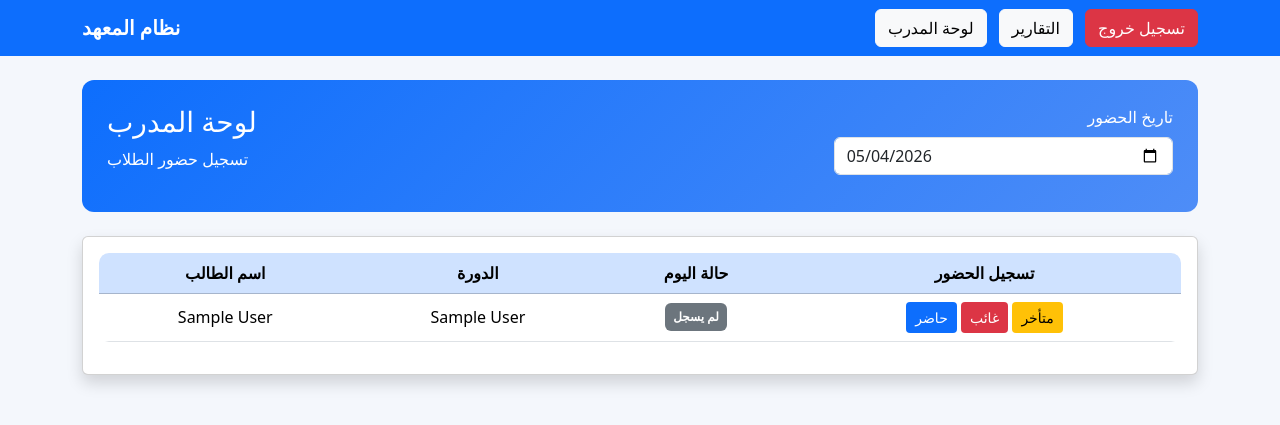
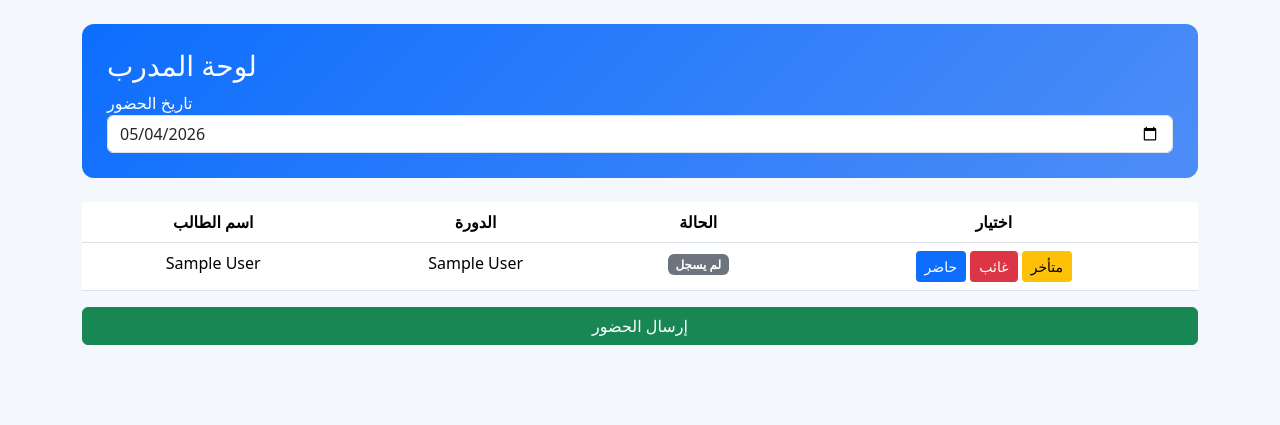
Before and after one commit to eissa0001/institute-system, a Django app: page /trainer/ in a window 1280 px wide. Shown: the top 425 px of the page. Run offline with Django 5.2, Linux system fonts and the light colour scheme; a user stored in the database is signed in; tables that the repository leaves empty hold one stand-in row (values such as "Sample post"); parts of the project's set-up code (start-up, migrations or seed data) failed here and were passed over.

Commit message:
fix attendance clean

```diff
--- a/students/templates/trainer_dashboard.html
+++ b/students/templates/trainer_dashboard.html
@@ -11,13 +11,7 @@
 
 <style>
 
-body{
-background:#f4f7fc;
-}
-
-.navbar-brand{
-font-weight:bold;
-}
+body{ background:#f4f7fc; }
 
 .header-box{
 background:linear-gradient(135deg,#0d6efd,#4e8df7);
@@ -26,29 +20,12 @@ padding:25px;
 border-radius:12px;
 }
 
-.card-stat{
-border:none;
-border-radius:12px;
-}
+.btn-present{ background:#0d6efd; color:white; }
+.btn-absent{ background:#dc3545; color:white; }
+.btn-late{ background:#ffc107; color:black; }
 
-.table{
-border-radius:10px;
-overflow:hidden;
-}
-
-.btn-present{
-background:#0d6efd;
-color:white;
-}
-
-.btn-absent{
-background:#dc3545;
-color:white;
-}
-
-.btn-late{
-background:#ffc107;
-color:black;
+.active{
+outline:3px solid black;
 }
 
 </style>
@@ -57,89 +34,30 @@ color:black;
 
 <body>
 
-<!-- Navbar -->
+<div class="container mt-4">
 
-<nav class="navbar navbar-expand-lg navbar-dark bg-primary">
+<div class="header-box mb-4">
+<h3>لوحة المدرب</h3>
 
-<div class="container">
-
-<a class="navbar-brand">نظام المعهد</a>
-
-<div>
-
-<a class="btn btn-light me-2" href="{% url 'trainer_dashboard' %}">
-لوحة المدرب
-</a>
-
-<a class="btn btn-light me-2" href="{% url 'attendance_report' %}">
-التقارير
-</a>
-<form action="/accounts/logout/" method="post" style="display:inline;">
-{% csrf_token %}
-<button type="submit" class="btn btn-danger">
-تسجيل خروج
-</button>
-</form>
-
+<label>تاريخ الحضور</label>
+<input type="date" id="attendanceDate" class="form-control" value="{{ today }}">
 </div>
 
-</div>
+<!-- ✅ الفورم -->
+<form method="POST" action="/attendance/">
+{% csrf_token %}
 
-</nav>
+<input type="hidden" name="date" id="formDate">
 
+<table class="table text-center">
 
-<div class="container mt-4">
-
-<!-- Header -->
-
-<div class="header-box mb-4">
-
-<div class="row">
-
-<div class="col-md-8">
-
-<h3>لوحة المدرب</h3>
-
-<p>تسجيل حضور الطلاب</p>
-
-</div>
-
-<div class="col-md-4 text-end">
-
-<label class="form-label">تاريخ الحضور</label>
-
-<input
-type="date"
-id="attendanceDate"
-class="form-control"
-value="{{ today }}">
-
-</div>
-
-</div>
-
-</div>
-
-
-<!-- Table -->
-
-<div class="card shadow">
-
-<div class="card-body">
-
-<table class="table table-hover text-center align-middle">
-
-<thead class="table-primary">
-
+<thead>
 <tr>
-
 <th>اسم الطالب</th>
 <th>الدورة</th>
-<th>حالة اليوم</th>
-<th>تسجيل الحضور</th>
-
+<th>الحالة</th>
+<th>اختيار</th>
 </tr>
-
 </thead>
 
 <tbody>
@@ -149,48 +67,36 @@ value="{{ today }}">
 <tr>
 
 <td>{{ student.name }}</td>
-
 <td>{{ student.course.name }}</td>
 
 <td>
-
 {% if attendance_today|get_item:student.id == "present" %}
-
-<span class="badge bg-success p-2">حاضر</span>
-
+<span class="badge bg-success">حاضر</span>
 {% elif attendance_today|get_item:student.id == "absent" %}
-
-<span class="badge bg-danger p-2">غائب</span>
-
+<span class="badge bg-danger">غائب</span>
 {% elif attendance_today|get_item:student.id == "late" %}
-
-<span class="badge bg-warning text-dark p-2">متأخر</span>
-
+<span class="badge bg-warning">متأخر</span>
 {% else %}
-
-<span class="badge bg-secondary p-2">لم يسجل</span>
-
+<span class="badge bg-secondary">لم يسجل</span>
 {% endif %}
-
 </td>
 
 <td>
 
-<button class="btn btn-sm btn-present attendance-btn"
-data-student="{{ student.id }}"
-data-status="present">
+<input type="hidden" name="status_{{ student.id }}" id="status_{{ student.id }}">
+
+<button type="button" class="btn btn-sm btn-present"
+onclick="setStatus({{ student.id }}, 'present', this)">
 حاضر
 </button>
 
-<button class="btn btn-sm btn-absent attendance-btn"
-data-student="{{ student.id }}"
-data-status="absent">
+<button type="button" class="btn btn-sm btn-absent"
+onclick="setStatus({{ student.id }}, 'absent', this)">
 غائب
 </button>
 
-<button class="btn btn-sm btn-late attendance-btn"
-data-student="{{ student.id }}"
-data-status="late">
+<button type="button" class="btn btn-sm btn-late"
+onclick="setStatus({{ student.id }}, 'late', this)">
 متأخر
 </button>
 
@@ -204,42 +110,52 @@ data-status="late">
 
 </table>
 
-</div>
+<button type="submit" class="btn btn-success w-100">
+إرسال الحضور
+</button>
 
-</div>
+</form>
 
 </div>
 
 <script>
 
-document.addEventListener("DOMContentLoaded", function(){
+// اختيار الحالة
+function setStatus(studentId, status, btn){
 
-    // زر الحضور
-    document.querySelectorAll(".attendance-btn").forEach(btn => {
+    document.getElementById("status_" + studentId).value = status;
 
-        btn.addEventListener("click", function(){
+    const buttons = btn.parentElement.querySelectorAll("button");
+    buttons.forEach(b => b.classList.remove("active"));
 
-            const student = this.dataset.student;
-            const status = this.dataset.status;
-            const date = document.getElementById("attendanceDate").value;
+    btn.classList.add("active");
+}
 
-            window.location.href =
-            `/attendance/?student=${student}&status=${status}&date=${date}`;
+// التحقق قبل الإرسال
+document.querySelector("form").addEventListener("submit", function(e){
 
-        });
+    const inputs = document.querySelectorAll("input[id^='status_']");
+    let valid = true;
 
+    inputs.forEach(input => {
+        if(!input.value){
+            valid = false;
+        }
     });
 
-    // تغيير التاريخ
-    const dateInput = document.getElementById("attendanceDate");
-
-    if(dateInput){
-        dateInput.addEventListener("change", function(){
-            const selectedDate = this.value;
-            window.location.href = `/trainer/?date=${selectedDate}`;
-        });
+    if(!valid){
+        e.preventDefault();
+        alert("⚠️ يوجد متدرب لم يتم تحديد حالته");
+        return;
     }
 
+    document.getElementById("formDate").value =
+    document.getElementById("attendanceDate").value;
+});
+
+// تغيير التاريخ
+document.getElementById("attendanceDate").addEventListener("change", function(){
+    window.location.href = `/trainer/?date=${this.value}`;
 });
 
 </script>
--- a/students/views.py
+++ b/students/views.py
@@ -101,105 +101,30 @@ def trainer_dashboard(request):
     })
 
 
+@login_required
 def take_attendance(request):
-    Attendance.objects.update_or_create(
-    student=student,
-    date=attendance_date,
-    defaults={'status': status}
-)
 
-    student_id = request.GET.get('student')
-    status = request.GET.get('status')
-    date_str = request.GET.get("date")
+    if request.method == "POST":
 
-    student = Student.objects.get(id=student_id)
+        date_str = request.POST.get("date")
 
+        if date_str:
+            attendance_date = datetime.strptime(date_str, "%Y-%m-%d").date()
+        else:
+            attendance_date = date.today()
 
-    if date_str:
-        attendance_date = datetime.strptime(date_str, "%Y-%m-%d").date()
-    else:
-        attendance_date = date.today()
+        for key, value in request.POST.items():
 
-    attendance, created = Attendance.objects.get_or_create(
-        student=student,
-        date=attendance_date,
-        defaults={'status': status}
+            if key.startswith("status_"):
+                student_id = key.split("_")[1]
+                student = Student.objects.get(id=student_id)
 
-    )
+                Attendance.objects.update_or_create(
+                    student=student,
+                    date=attendance_date,
+                    defaults={'status': value}
+                )
 
-    if not created:
-        attendance.status = status
-        attendance.save()
-
-    return redirect(f'/trainer/?date={attendance_date}')
-
-
-@login_required
-def attendance_report(request):
-
-    students = Student.objects.all()
-    courses = Course.objects.all()
-    attendances = Attendance.objects.all()
-
-    course = request.GET.get("course")
-    student = request.GET.get("student")
-    national_id = request.GET.get("national_id")
-    phone = request.GET.get("phone")
-    date_from = request.GET.get("date_from")
-    date_to = request.GET.get("date_to")
-
-    if course:
-        attendances = attendances.filter(student__course_id=course)
-
-    if student:
-        attendances = attendances.filter(student_id=student)
-
-    if national_id:
-        attendances = attendances.filter(student__national_id__icontains=national_id)
-
-    if phone:
-        attendances = attendances.filter(student__phone__icontains=phone)
-
-    if date_from:
-        attendances = attendances.filter(date__gte=date_from)
-
-    if date_to:
-        attendances = attendances.filter(date__lte=date_to)
-
-    return render(request, "attendance_report.html", {
-        "attendances": attendances,
-        "students": students,
-        "courses": courses
-    })
-
-@login_required
-def dashboard(request):
-
-    trainer = Trainer.objects.get(user=request.user)
+        return redirect(f'/trainer/?date={attendance_date}')
 
     return redirect('/trainer/')
-def take_attendance(request):
-
-    student_id = request.GET.get('student')
-    status = request.GET.get('status')
-    date_str = request.GET.get("date")
-
-    if not student_id or not status:
-        return redirect('/trainer/')
-
-    student = Student.objects.get(id=student_id)
-
-    # تحديد التاريخ
-    if date_str:
-        attendance_date = datetime.strptime(date_str, "%Y-%m-%d").date()
-    else:
-        attendance_date = today_date.today()
-
-    # تحديث أو إنشاء
-    Attendance.objects.update_or_create(
-        student=student,
-        date=attendance_date,
-        defaults={'status': status}
-    )
-
-    return redirect(f'/trainer/?date={attendance_date}')
```
